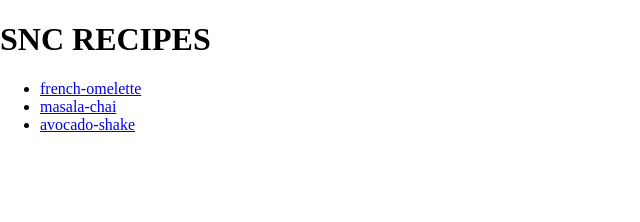
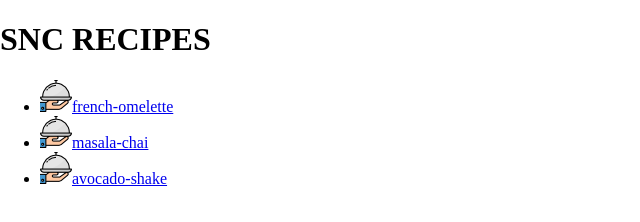
Before and after one commit to snchowdharyzzz/snc-recipes, a plain HTML site: page index.html in a window 1280 px wide. Shown: the whole page, without its empty margins (0-640 px from the left). Drawn offline with Linux system fonts and the light colour scheme.

Commit message:
Embed food_logo image & use as list style

```diff
--- a/index.html
+++ b/index.html
@@ -10,9 +10,24 @@
   <body>
     <h1>SNC RECIPES</h1>
     <ul>
-      <li><a href="recipes/french-omelette.html">french-omelette</a></li>
-      <li><a href="recipes/masala-chai.html">masala-chai</a></li>
-      <li><a href="recipes/avocado-shake.html">avocado-shake</a></li>
+      <li>
+        <img src="images/food_logo.png" alt="food_logo" /><a
+          href="recipes/french-omelette.html"
+          >french-omelette</a
+        >
+      </li>
+      <li>
+        <img src="images/food_logo.png" alt="food_logo" /><a
+          href="recipes/masala-chai.html"
+          >masala-chai</a
+        >
+      </li>
+      <li>
+        <img src="images/food_logo.png" alt="food_logo" /><a
+          href="recipes/avocado-shake.html"
+          >avocado-shake</a
+        >
+      </li>
     </ul>
   </body>
 </html>
```
